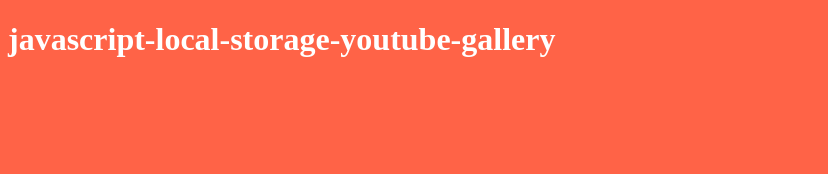
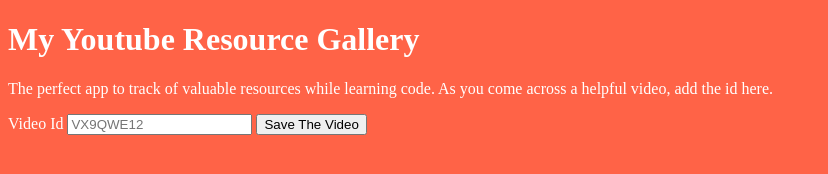
Before and after one commit to artemchernii/javascript-local-storage-youtube-gallery, a plain HTML site: page index.html in a window 1280 px wide. Shown: the whole page, without its empty margins (0-828 px from the left). Drawn offline with Linux system fonts and the light colour scheme.

Commit message:
feat: add structure to html

```diff
--- a/index.html
+++ b/index.html
@@ -6,9 +6,32 @@
 		<meta name="viewport" content="width=device-width, initial-scale=1.0" />
 		<link rel="stylesheet" href="app.css" />
 		<script defer src="app.js"></script>
-		<title>Document</title>
+		<title>My Youtube Resource Gallery</title>
 	</head>
 	<body>
-		<h1>javascript-local-storage-youtube-gallery</h1>
+		<div class="container">
+			<div class="header">
+				<div>
+					<h1 class="headline">My Youtube Resource Gallery</h1>
+					<p>
+						The perfect app to track of valuable resources while
+						learning code. As you come across a helpful video, add
+						the id here.
+					</p>
+				</div>
+				<form>
+					<label for="videoId">Video Id</label>
+					<input
+						type="text"
+						name="videoId"
+						id="videoId"
+						placeholder="VX9QWE12"
+					/>
+					<button onclick="saveVideo(event)">Save The Video</button>
+				</form>
+				<!-- Videos down below -->
+				<ul id="videosContainer"></ul>
+			</div>
+		</div>
 	</body>
 </html>
```
